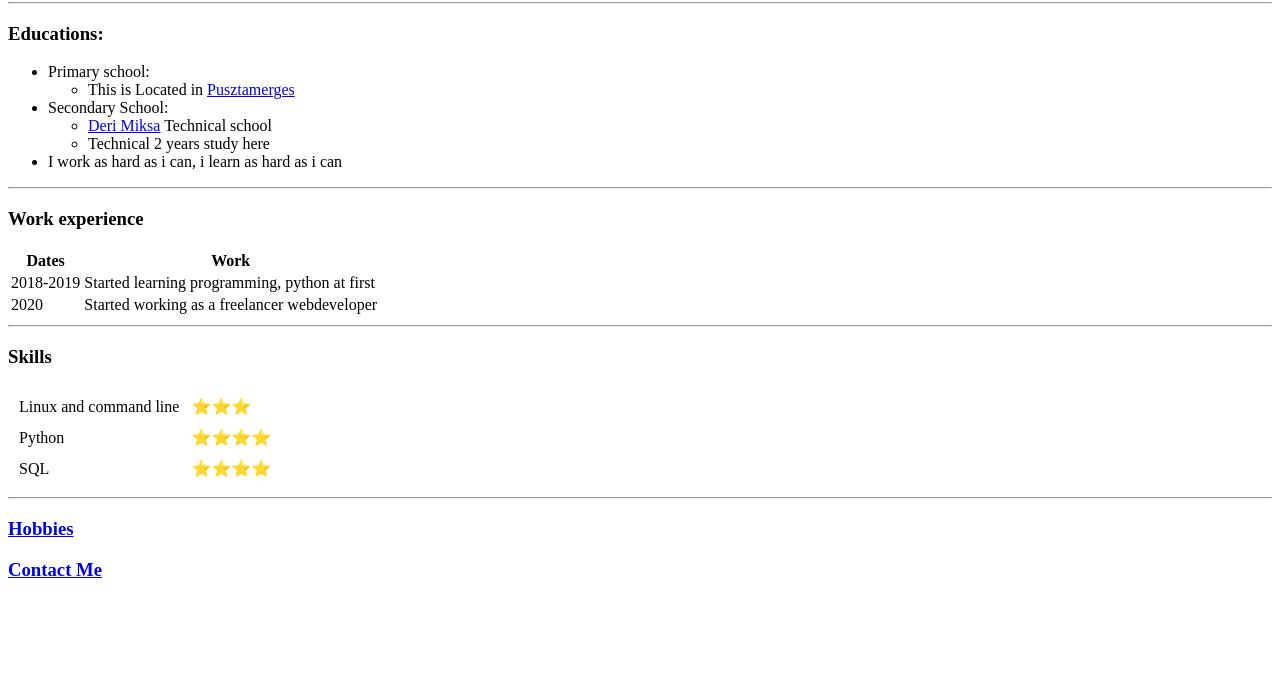
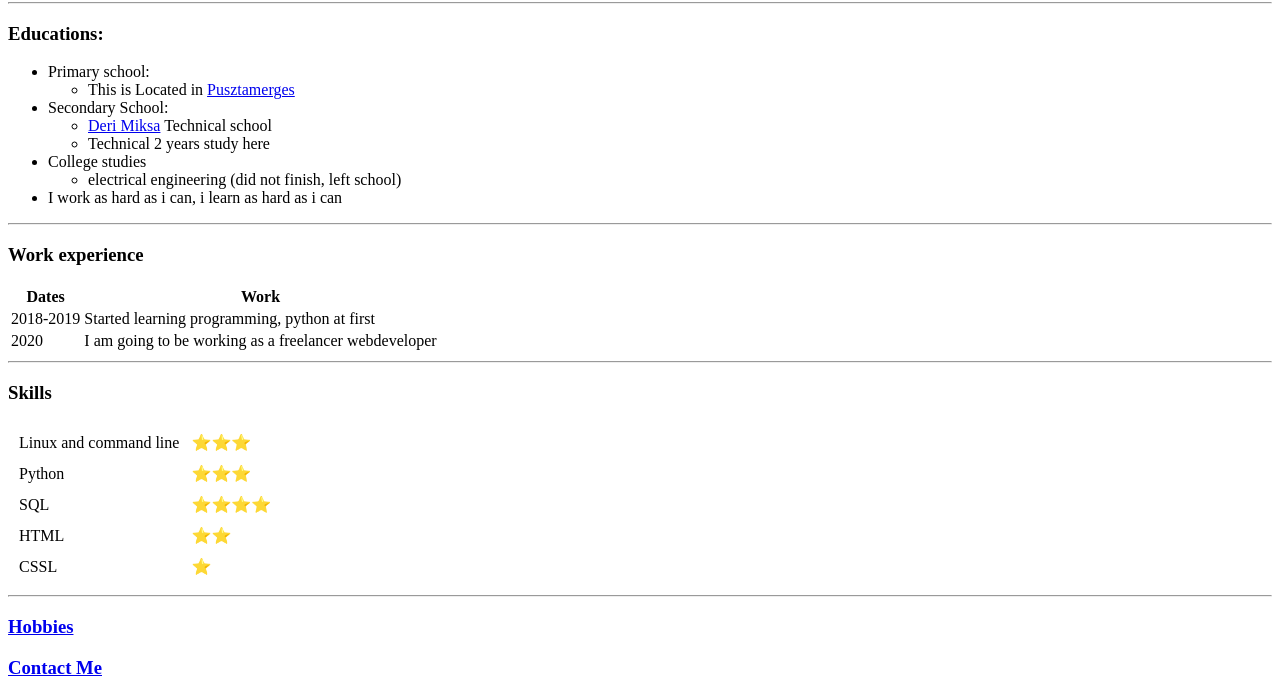
Before and after one commit to gskyDev/cv, a plain HTML site: page index.html in a window 1280 px wide. Shown: the part 240-937 px from the top of the page. Before the commit the page ends 839 px from the top, so only its background shows below. Drawn offline with Linux system fonts and the light colour scheme.

Commit message:
edited index

```diff
--- a/index.html
+++ b/index.html
@@ -30,6 +30,10 @@
       <li><a href="https://derimiksa.hu/" title="Déri hivatalos oldala">Deri Miksa</a> Technical school</li>
       <li>Technical 2 years study here</li>
     </ul>
+    <li>College studies</li>
+      <ul>
+        <li>electrical engineering (did not finish, left school)</li>
+      </ul>
     <li>I work as hard as i can, i learn as hard as i can</li>
   </ul>
   <hr />
@@ -48,13 +52,9 @@
       </tr>
       <tr>
         <td>2020</td>
-        <td>Started working as a freelancer webdeveloper</td>
+        <td>I am going to be working as a freelancer webdeveloper</td>
       </tr>
     </tbody>
-    <tfooter>
-
-    </tfooter>
-
   </table>
   <hr />
   <h3>Skills</h3>
@@ -65,13 +65,19 @@
     </tr>
     <tr>
       <td>Python</td>
-      <td>&#11088;&#11088;&#11088;&#11088;</td>
+      <td>&#11088;&#11088;&#11088;</td>
     </tr>
     <tr>
       <td>SQL</td>
       <td>&#11088;&#11088;&#11088;&#11088;</td>
     </tr>
-
+    <tr>
+      <td>HTML</td>
+      <td>&#11088;&#11088;</td>
+    </tr><tr>
+      <td>CSSL</td>
+      <td>&#11088;</td>
+    </tr>
   </table>
   <hr />
   <h3><a href="hobbies.html">Hobbies</a></h3>
```
